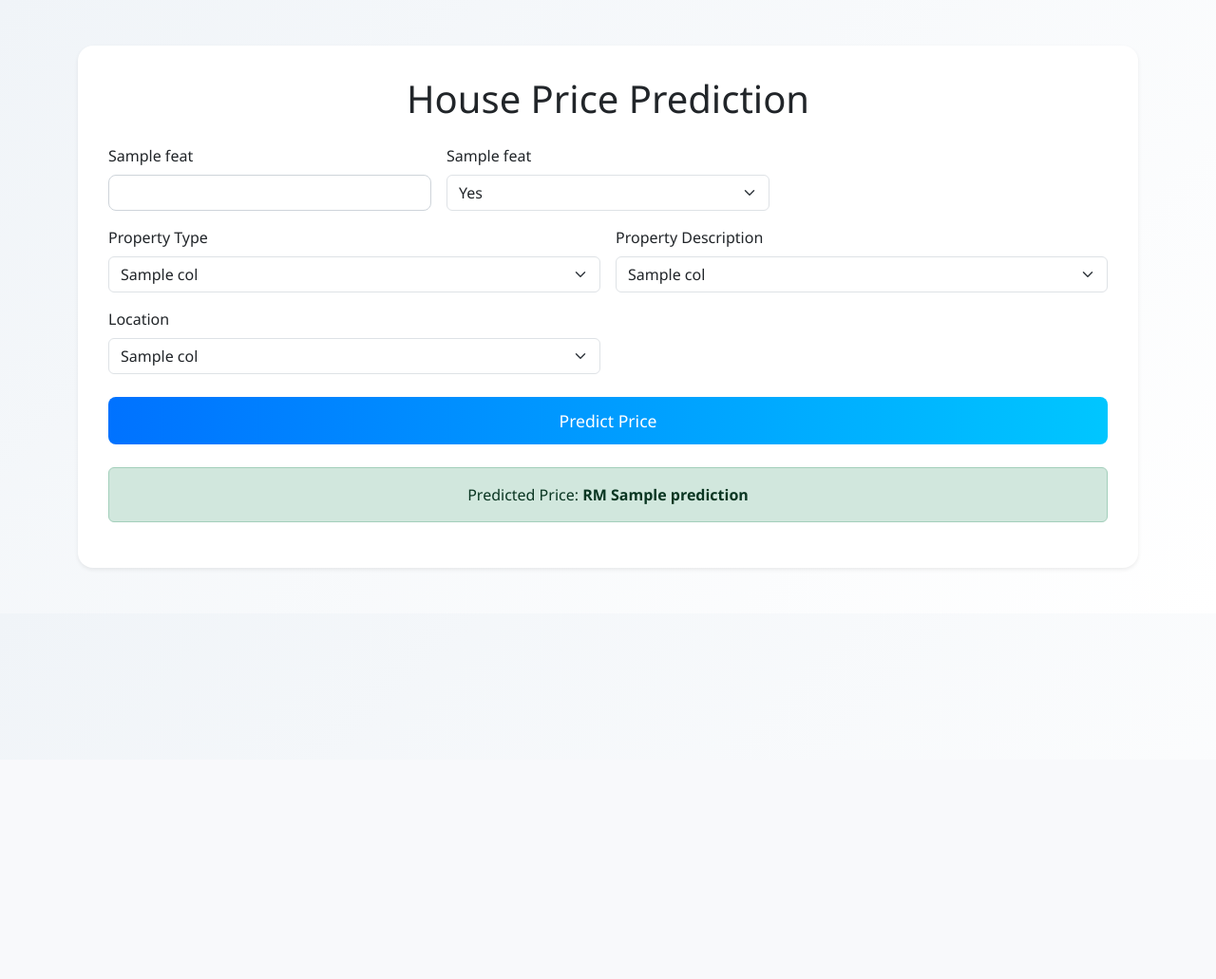
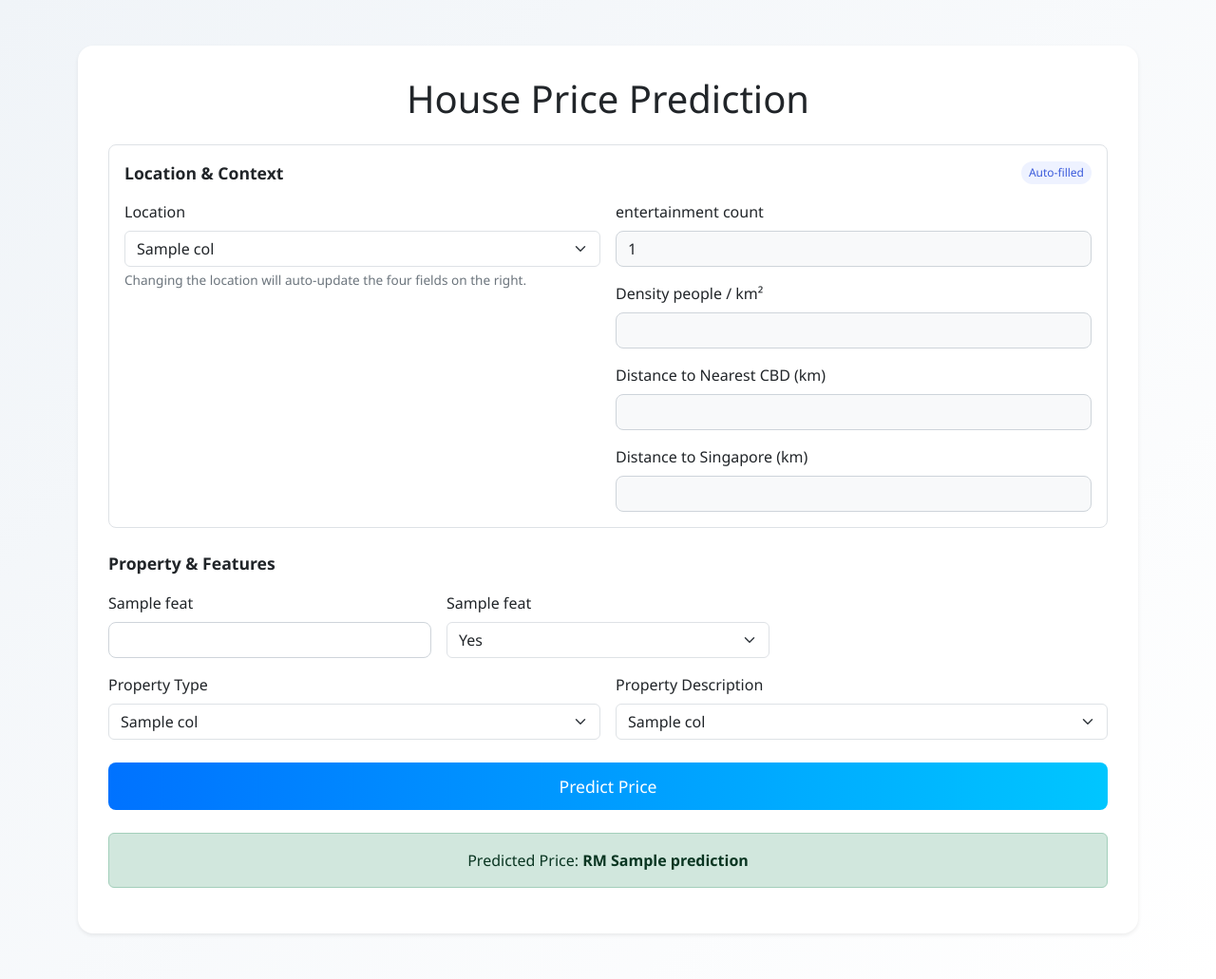
Before and after one commit to 1999Yuki/wqd7025, a Python web app: template flask/templates/index.html in a window 1280 px wide. Shown: the whole page at 95% size. Before the commit the page ends 600 px from the top, so only its background shows below. Run offline with Jinja, Linux system fonts and the light colour scheme; the template is opened without the code that fills it: most values are stand-ins (such as "Sample title", 1, 10 or a date in 2020).

Commit message:
Update index.html

```diff
--- a/flask/templates/index.html
+++ b/flask/templates/index.html
@@ -9,6 +9,12 @@
     >
     <link rel="stylesheet" href="{{ url_for('static', filename='css/style.css') }}">
     <title>House Price Prediction</title>
+    <style>
+      .section-title{font-weight:600;font-size:1.1rem}
+      .hint{font-size:.85rem;color:#6c757d}
+      .readonly{background:#f8f9fa}
+      .chip{font-size:.75rem;padding:.2rem .5rem;border-radius:9999px;background:#eef2ff;color:#3b5bdb}
+    </style>
   </head>
   <body class="bg-light">
     <div class="container py-5">
@@ -16,11 +22,78 @@
         <div class="card-body">
           <h1 class="card-title text-center mb-4">House Price Prediction</h1>
 
+          {% set auto_fields = [
+            'Density people / km²',
+            'Distance to Nearest CBD (km)',
+            'Distance to Singapore (km)',
+            'entertainment_count'
+          ] %}
+
           <form method="post">
+
+            <!-- ====== Section A: Location & Auto-filled fields ====== -->
+            <div class="mb-4 p-3 border rounded-3">
+              <div class="d-flex align-items-center justify-content-between mb-3">
+                <div class="section-title mb-0">Location & Context</div>
+                <span class="chip">Auto-filled</span>
+              </div>
+
               <div class="row g-3">
+                <!-- Location dropdown -->
+                <div class="col-md-6">
+                  <label class="form-label">Location</label>
+                  <select name="location" class="form-select" id="location-select">
+                    {% for col in location_columns %}
+                      <option value="{{ col }}" {% if defaults['location'] == col %}selected{% endif %}>
+                        {{ col.replace('Location_', '') }}
+                      </option>
+                    {% endfor %}
+                  </select>
+                  <div class="hint mt-1">Changing the location will auto-update the four fields on the right.</div>
+                </div>
 
-              <!-- Numeric inputs -->
+                <!-- The 3 distances + entertainment_count (read-only) -->
+                <div class="col-md-6">
+                  <div class="row g-3">
+                    <div class="col-12">
+                      <label class="form-label">entertainment count</label>
+                      <input type="number" step="any" name="entertainment_count"
+                             class="form-control readonly"
+                             value="{{ defaults['entertainment_count'] if defaults['entertainment_count'] is defined else '' }}"
+                             readonly>
+                    </div>
+                    <div class="col-md-12">
+                      <label class="form-label">Density people / km²</label>
+                      <input type="number" step="any" name="Density people / km²"
+                             class="form-control readonly"
+                             value="{{ defaults['Density people / km²'] if defaults['Density people / km²'] is defined else '' }}"
+                             readonly>
+                    </div>
+                    <div class="col-md-12">
+                      <label class="form-label">Distance to Nearest CBD (km)</label>
+                      <input type="number" step="any" name="Distance to Nearest CBD (km)"
+                             class="form-control readonly"
+                             value="{{ defaults['Distance to Nearest CBD (km)'] if defaults['Distance to Nearest CBD (km)'] is defined else '' }}"
+                             readonly>
+                    </div>
+                    <div class="col-md-12">
+                      <label class="form-label">Distance to Singapore (km)</label>
+                      <input type="number" step="any" name="Distance to Singapore (km)"
+                             class="form-control readonly"
+                             value="{{ defaults['Distance to Singapore (km)'] if defaults['Distance to Singapore (km)'] is defined else '' }}"
+                             readonly>
+                    </div>
+                  </div>
+                </div>
+              </div>
+            </div>
+
+            <!-- ====== Section B: Other numeric inputs ====== -->
+            <div class="mb-4">
+              <div class="section-title mb-3">Property & Features</div>
+              <div class="row g-3">
                 {% for feat in numeric_features %}
+                  {% if feat not in auto_fields %}
                   <div class="col-md-4">
                     <label class="form-label">{{ feat.replace('_', ' ') }}</label>
                     <input
@@ -32,9 +105,9 @@
                       required
                     >
                   </div>
+                  {% endif %}
                 {% endfor %}
 
-              <!-- Boolean selects -->
                 {% for feat in boolean_features %}
                 <div class="col-md-4">
                   <label class="form-label">{{ feat }}</label>
@@ -45,7 +118,6 @@
                 </div>
                 {% endfor %}
 
-              <!-- Property Type dropdown -->
                 <div class="col-md-6">
                   <label class="form-label">Property Type</label>
                   <select name="property_type" class="form-select">
@@ -57,7 +129,6 @@
                   </select>
                 </div>
 
-              <!-- Property Description dropdown -->
                 <div class="col-md-6">
                   <label class="form-label">Property Description</label>
                   <select name="property_description" class="form-select">
@@ -68,22 +139,10 @@
                     {% endfor %}
                   </select>
                 </div>
-
-              <!-- Location dropdown -->
-              <div class="col-md-6">
-                <label class="form-label">Location</label>
-                <select name="location" class="form-select" id="location-select">
-                  {% for col in location_columns %}
-                  <option value="{{ col }}" {% if defaults['location'] == col %}selected{% endif %}>
-                    {{ col.replace('Location_', '') }}
-                  </option>
-                  {% endfor %}
-                </select>
+              </div>
             </div>
 
-            </div>
-
-            <div class="d-grid mt-4">
+            <div class="d-grid">
               <button type="submit" class="btn btn-primary btn-lg">Predict Price</button>
             </div>
           </form>
@@ -97,39 +156,34 @@
       </div>
     </div>
 
-    <!-- Bootstrap JS -->
     <script src="https://cdn.jsdelivr.net/npm/bootstrap@5.3.0/dist/js/bootstrap.bundle.min.js"></script>
 
-    <!-- 联动脚本：根据 Location 自动填充 3 个数值字段 -->
+    <!-- 联动脚本：根据 Location 自动填充 4 个只读字段 -->
     <script>
-      // 后端传来的 Python dict → JSON
       const LOC_DEFAULTS = {{ location_defaults | tojson | safe }};
 
-      // 工具：按 name 精确选中输入框
       function setFieldValue(fieldName, value) {
         const el = document.querySelector(`input[name="${fieldName}"]`);
-        if (el != null) {
+        if (el && value !== undefined && value !== null) {
           el.value = value;
         }
       }
 
-      // 应用某个 location 的默认数值
       function applyLocationDefaults(locKey) {
         const m = LOC_DEFAULTS[locKey];
         if (!m) return;
         setFieldValue('Density people / km²', m['Density people / km²']);
         setFieldValue('Distance to Nearest CBD (km)', m['Distance to Nearest CBD (km)']);
         setFieldValue('Distance to Singapore (km)', m['Distance to Singapore (km)']);
+        if ('entertainment_count' in m) {
+          setFieldValue('entertainment_count', m['entertainment_count']);
+        }
       }
 
       document.addEventListener('DOMContentLoaded', function () {
         const locationSelect = document.getElementById('location-select');
-
         if (locationSelect) {
-          // 初次加载先同步一次
           applyLocationDefaults(locationSelect.value);
-
-          // 变更时联动更新
           locationSelect.addEventListener('change', function (e) {
             applyLocationDefaults(e.target.value);
           });
```
Lines whose indentation alone changed are shown as unchanged.
